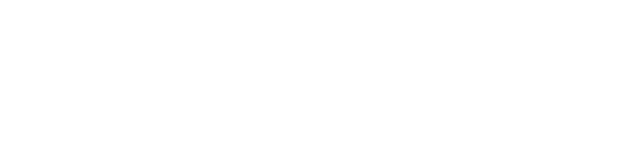
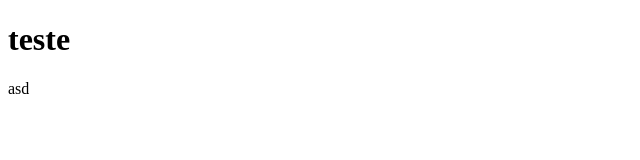
Before and after one commit to patyboian/curso_git_1, a plain HTML site: page index.html in a window 1280 px wide. Shown: the whole page, without its empty margins (0-640 px from the left). Drawn offline with Linux system fonts and the light colour scheme.

Commit message:
enviando alteração pra produção

```diff
--- a/index.html
+++ b/index.html
@@ -6,6 +6,7 @@
     <title>Document</title>
 </head>
 <body>
-
+    <h1>teste</h1>
+    <p>asd</p>
 </body>
 </html>
```
